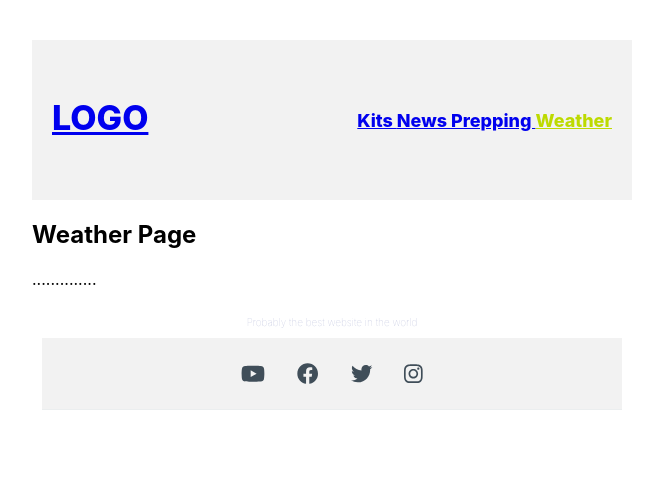
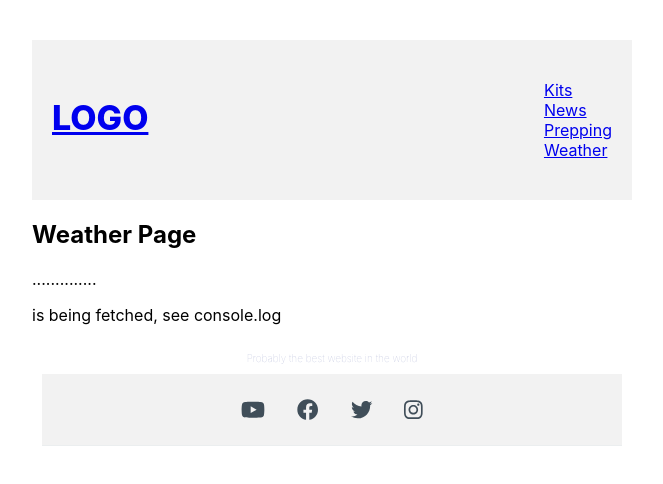
Before and after one commit to palhamel/proj-prep-frontend, a React (Create React App) app: page /weather in a window 1280 px wide. Shown: the top 484 px of the page, without its empty margins (308-971 px from the left). Built offline with nearby package versions, Linux system fonts and the light colour scheme; no server answers.

Commit message:
Add fetch of weather data

```diff
--- a/src/components/Nav.js
+++ b/src/components/Nav.js
@@ -13,12 +13,12 @@ export const Nav = () => {
       </ContainerRight>
 
       <ContainerLeft>
-        <LinkText>
-          <NavLink to="/kits"> Kits </NavLink>
-          <NavLink to="/news"> News </NavLink>
-          <NavLink to="/prepping"> Prepping </NavLink>
-          <NavLink to="/weather"> Weather </NavLink>
-        </LinkText>
+
+          <NavLink to="/kits">Kits</NavLink>
+          <NavLink to="/news">News</NavLink>
+          <NavLink to="/prepping">Prepping</NavLink>
+          <NavLink to="/weather">Weather</NavLink>
+
       </ContainerLeft>
 
     </Container>
@@ -66,7 +66,7 @@ const HeaderText = styled.p`
   },
 `;
 
-const LinkText = styled.a`
+/* const LinkText = styled.a`
   font-size: 18px;
   font-weight: 800;
   color: white;
@@ -76,4 +76,4 @@ const LinkText = styled.a`
   .active {
   color: rgb(189, 218, 0);
 }
-`;
+`; */
--- a/src/pages/Weather.js
+++ b/src/pages/Weather.js
@@ -1,5 +1,40 @@
-import React from 'react'
+import React from "react";
 
+// import '../components/Weathercomp.js'
+
+import { openWeatherApiKey } from '../apiKeys'
+
+export const Weather = () => {
+  // const cityWeather = document.getElementById("city");
+  // API KEY AND LINK:
+  const weatherOneDayApi =
+    `https://api.openweathermap.org/data/2.5/weather?q=Stockholm,se&units=metric&APPID=${openWeatherApiKey}&lang=en`;
+
+  // First API - day weather
+  fetch(weatherOneDayApi)
+    .then((response) => {
+      return response.json();
+    })
+    .then((json) => {
+      console.log("checking first json", json); // checking the json from open weather
+      console.log("city:", json.name)
+      console.log("temp:", json.main.temp)
+      console.log("wind:", json.wind)
+
+    });
+
+  return (
+    <div>
+      <h2>Weather Page</h2>
+      <p>..............</p>
+      <p>is being fetched, see console.log</p>
+      {/* <p id="city"></p> */}
+
+    </div>
+  );
+};
+
+/*
 export const Weather = () => {
   return (
     <div>
@@ -9,3 +44,5 @@ export const Weather = () => {
     </div>
   )
 }
+
+*/
```
Also changed, not shown: 1 other file (tests, documents, lock files or other folders).
